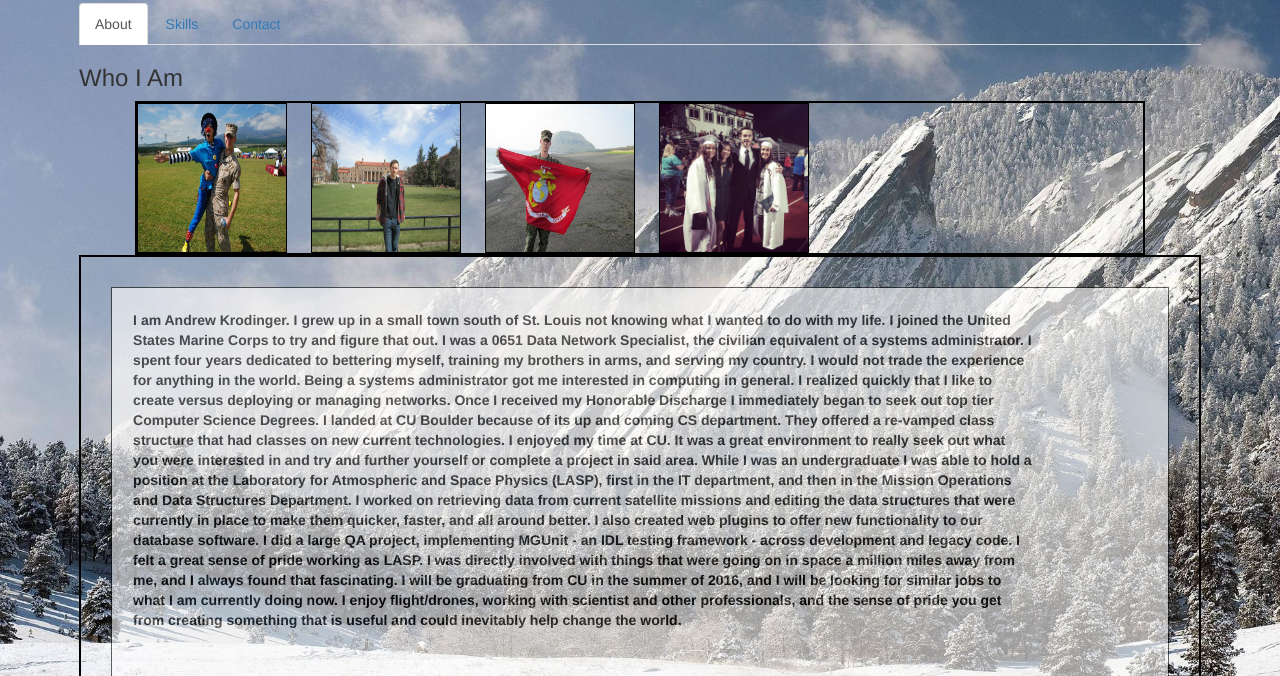
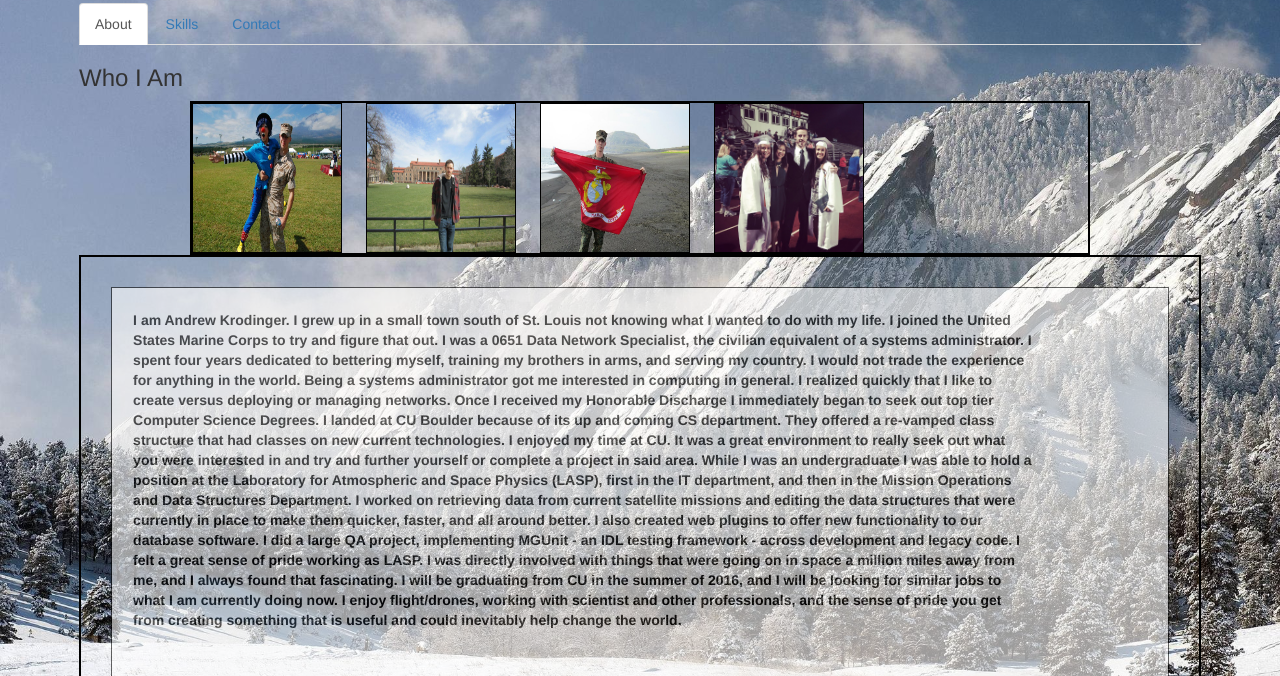
Before and after one commit to drewdinger/drewdinger.github.io, a plain HTML site: page index.html in a window 1280 px wide. Shown: the part 124-800 px from the top of the page. Drawn offline with nearby package versions, Linux system fonts and the light colour scheme; a script that the page names is missing.

Commit message:
messing with image box border

```diff
--- a/css/style.css
+++ b/css/style.css
@@ -53,7 +53,7 @@ img {
 
 #divCenter {
   margin:0px auto;
-  width:90%;
+  width:900px;
   height:auto;
   border:2px solid black;
   /*padding:10px;*/
```
